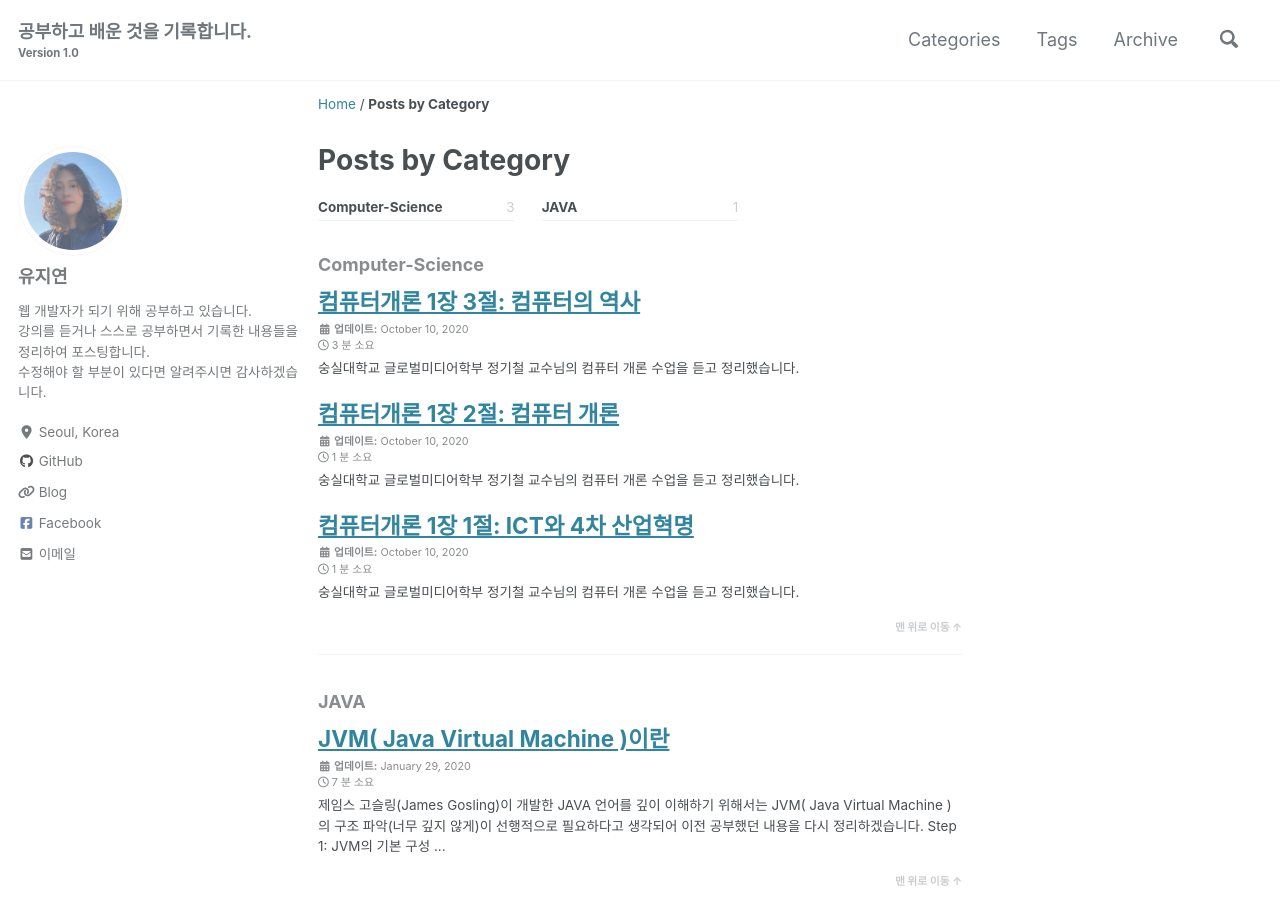
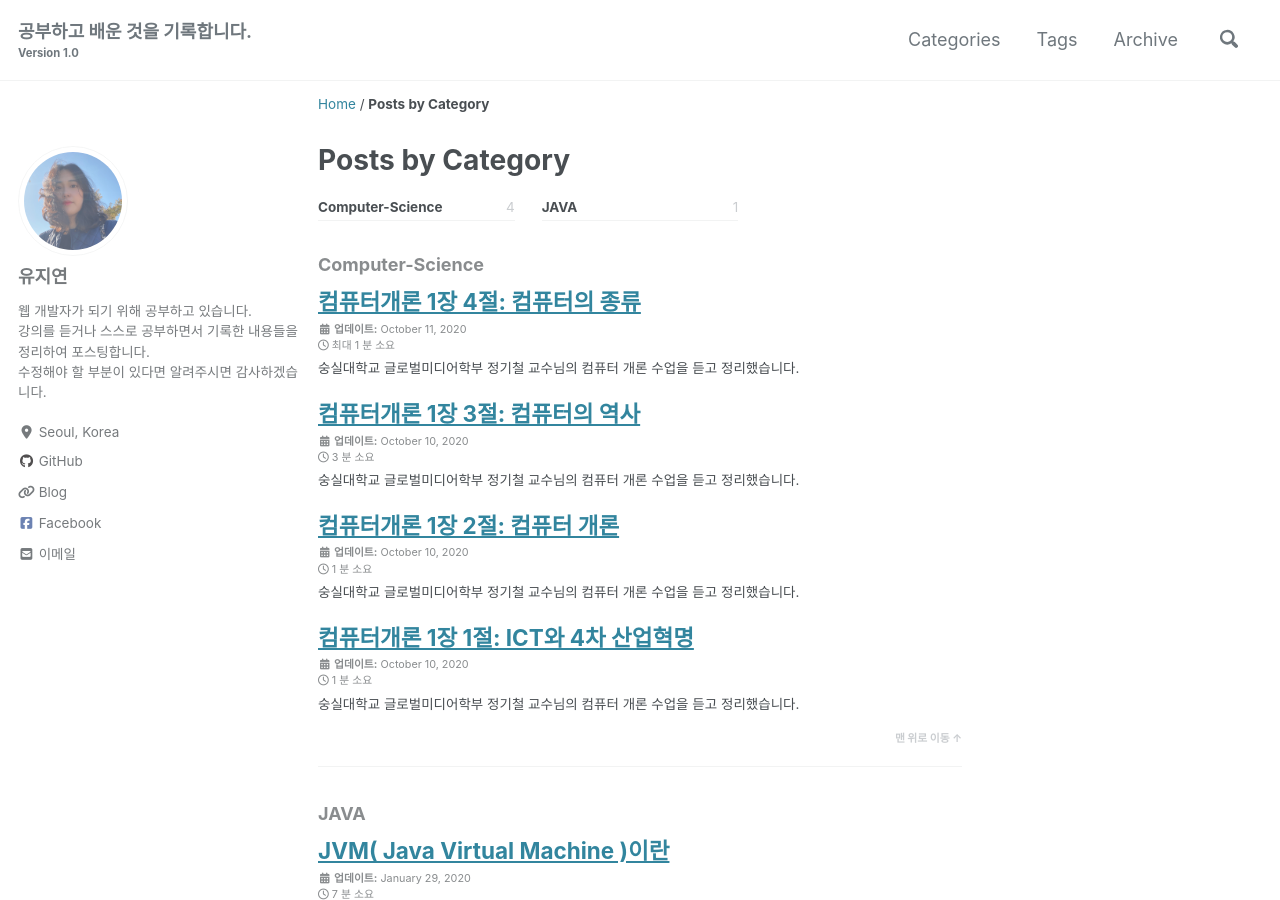
Before and after one commit to Jiyoun-Yoo/jiyoun-yoo.github.io, a Jekyll site: the page built from _pages/category-archive.md, in a window 1280 px wide and 900 px high. Built offline with Jekyll 4.4.1, drawn with Linux system fonts in a browser that asks for light colours; cached includes are drawn as plain includes; nearby versions of some CDN libraries; a script that is not in the unit is left out.

Commit message:
computerScience

```diff
--- a/_posts/2020/computer-science/2020-10-11-computer-science-chapter01-4.markdown
+++ b/_posts/2020/computer-science/2020-10-11-computer-science-chapter01-4.markdown
@@ -1,8 +1,26 @@
 ---
-layout: post
 title: '컴퓨터개론 1장 4절: 컴퓨터의 종류'
-tags: [computer-science]
-#image: '/images/posts/XXX.jpg'
+layout: single
+author_profile: true
+read_time: true
+comments: true
+share: true
+related: true
+categories:
+- Computer-Science
+toc: true
+toc_sticky: true
+toc_label: 목차
+description: 숭실대학교 글로벌미디어학부 정기철 교수님의 컴퓨터 개론 수업을 듣고 정리했습니다.
+article_tag1: 1. 슈퍼 컴퓨터(Super Computer)
+article_tag2: 2. 대형 컴퓨터(Mainframe)
+article_tag3: 3. 워크스테이션(Workstation)
+article_tag4: 4. 개인용 컴퓨터 (PC, Personal Computer)
+article_tag5: 5. 휴대용 컴퓨터 (Portable Computer)
+article_tag6: 6. 임베디드 컴퓨터
+article_section: 컴퓨터 개론
+meta_keywords: 컴퓨터 개론, computer-science
+last_modified_at: '2020-10-11 23:00:00 +0800'
 ---
 
 숭실대학교 글로벌미디어학부 정기철 교수님의 컴퓨터 개론 수업을 듣고 정리했습니다.
@@ -10,8 +28,8 @@ tags: [computer-science]
 
 컴퓨터는 규모와 처리 성능에 따라서 나눌 수 있다.
 
-## 1. **슈퍼컴퓨터 (Super Computer)**
-- **슈퍼컴퓨터** : 고속도, 고용량의 컴퓨터로, 기상 해석, 항공기 또는 핵융합로 시뮬레이션, 우주탐사, 신약 개발 등 대량의 데이터를 고속 처리하기 위한 목적으로 사용
+## 1. **슈퍼 컴퓨터(Super Computer)**
+- **슈퍼 컴퓨터** : 고속도, 고용량의 컴퓨터로, 기상 해석, 항공기 또는 핵융합로 시뮬레이션, 우주탐사, 신약 개발 등 대량의 데이터를 고속 처리하기 위한 목적으로 사용
 - 성능 단위 :  플롭스 (FLOPS, Floating-point Operations per Second);
 		    1초당 실행되는 부동소수점 연산 개수
 - 기준 : 연산처리 속도가 세계 500위 이내에 해당하는 컴퓨터
```
